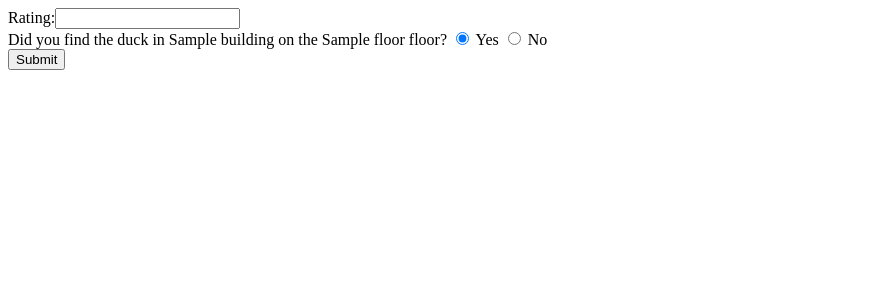
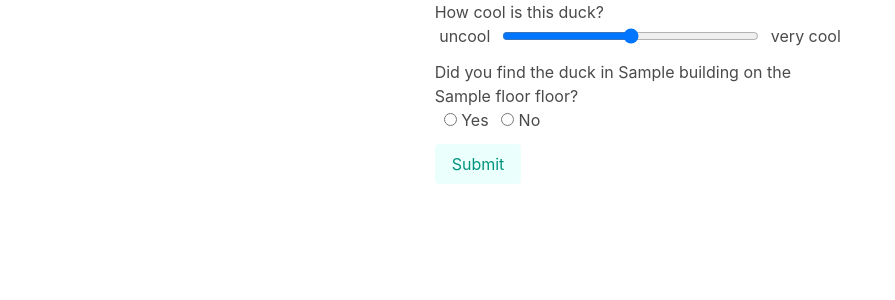
Before and after one commit to seanwho42/quackers-query, a Flask app: template templates/form.html in a window 1280 px wide. Shown: the top 300 px of the page, without its empty margins (0-895 px from the left). Run offline with Flask 3, Linux system fonts and the light colour scheme; the template is opened without the code that fills it: most values are stand-ins (such as "Sample title", 1, 10 or a date in 2020).

Commit message:
basic page styling

```diff
--- a/templates/base.html
+++ b/templates/base.html
@@ -2,9 +2,14 @@
 <html lang="en">
 <head>
     <meta charset="UTF-8">
+    <meta name="viewport" content="width=device-width, initial-scale=1">
+    <link rel="stylesheet" href="https://cdn.jsdelivr.net/npm/bulma@0.9.4/css/bulma.min.css">
     <title>Welcome to WU Rubber Ducks!</title>
 </head>
 <body>
-    {% block content %} {% endblock %}
+    <div class="columns is-centered">
+            {% block content %} {% endblock %}
+        </div>
+    </div>
 </body>
 </html>
--- a/templates/form.html
+++ b/templates/form.html
@@ -1,16 +1,31 @@
 {% extends 'base.html' %}
 
 {% block content %}
-<form method="POST" action="/submit?duck_id={{ duck_id }}">
-    <label>Rating:</label><input type="text" name="rating"><br>
-    <label>Did you find the duck in {{ building }} on the {{ floor }} floor?</label>
-    <input type="radio" name="moved" id="t_radio" value="T" checked="checked"><label>
-    <label for="t_radio">Yes</label>
-
-    <input type="radio" name="moved" id="f_radio" value="F"><label>
-    <label for="f_radio">No</label>
-
-    <br>
-    <input type="submit" value="Submit">
-</form>
+<div class="column is-three-quarters-mobile is-two-thirds-tablet is-half-desktop is-one-third-widescreen is-one-quarter-fullhd">
+    <form method="POST" action="/submit?duck_id={{ duck_id }}">
+        <div class="field">
+            How cool is this duck?
+            <div class="columns">
+                <label class="column is-narrow">&nbsp;uncool</label>
+                <input class="column" id="coolness" type="range" name="rating" min="0" max="11" step="0.0001">
+                <label class="column is-narrow" for="coolness">very cool&nbsp;</label><br>
+            </div>
+        </div>
+        <div class="field control">
+            Did you find the duck in {{ building }} on the {{ floor }} floor?
+            <br>
+            &nbsp;
+            <label class="radio">
+                <input class="radio" type="radio" name="moved" id="t_radio" value="T">
+                Yes
+            </label>
+            <label class="radio">
+                <input class="radio" type="radio" name="moved" id="f_radio" value="F"><label>
+                No
+            </label>
+            <br>
+        </div>
+        <input class="button is-primary is-light" type="submit" value="Submit">
+    </form>
+</div>
 {% endblock %}
--- a/templates/response-list.html
+++ b/templates/response-list.html
@@ -1,8 +1,8 @@
 {% extends 'base.html' %}
 
 {% block content %}
-<table>
-  <tr>
+<table class="table is-hoverable">
+  <tr style="text-align:left">
     <th>
       response_id
     </th>
```
Also changed, not shown: database.db.
